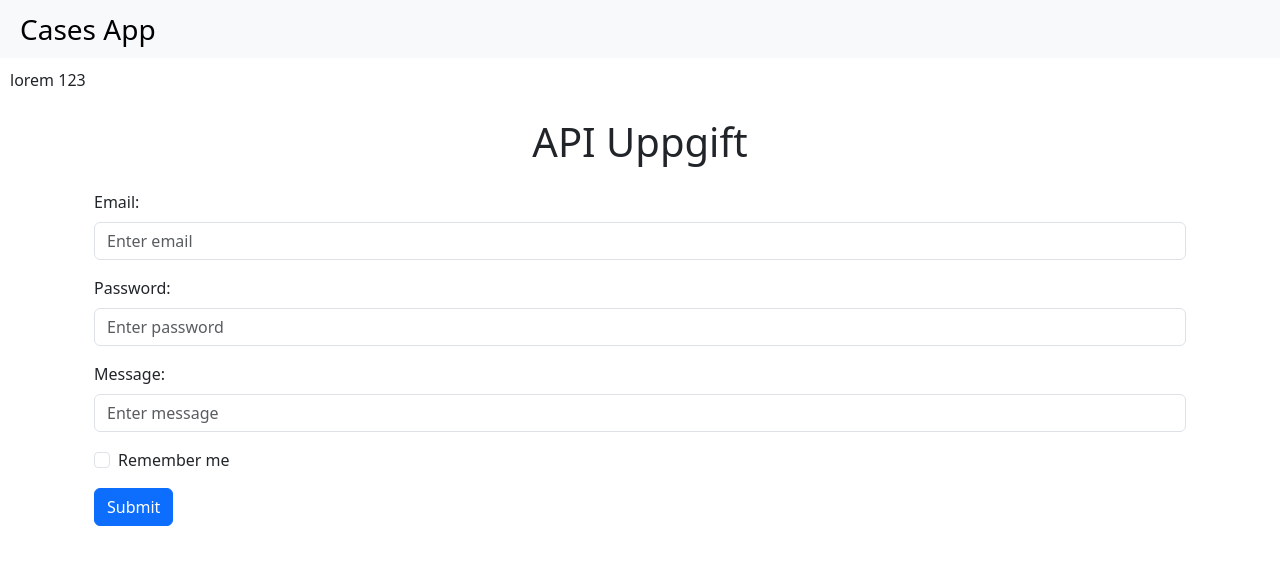
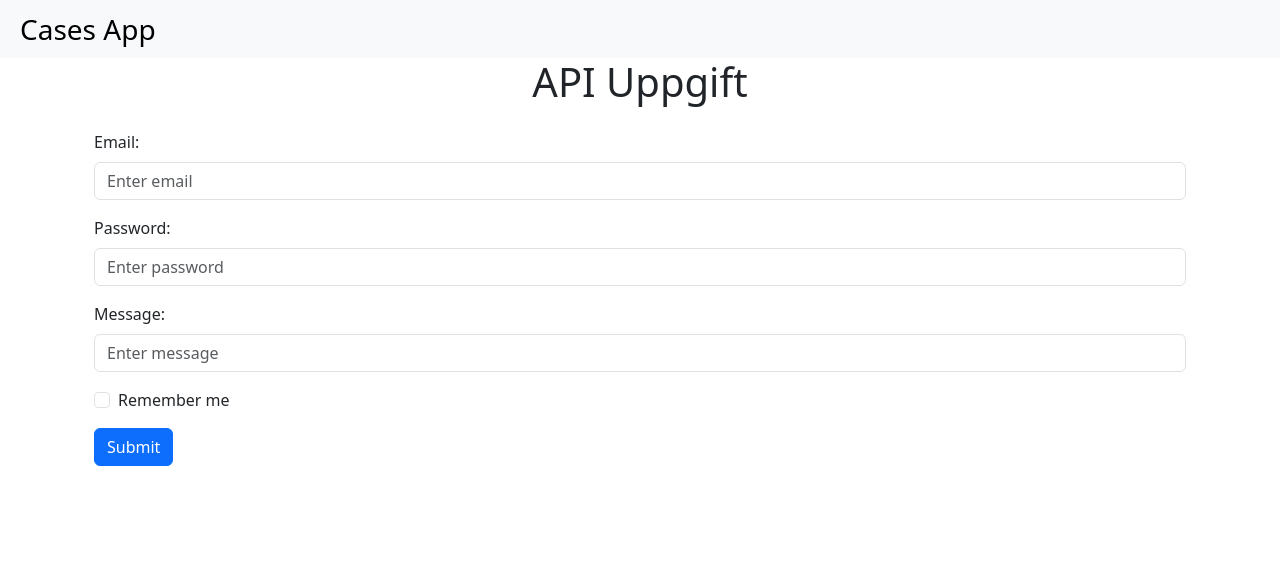
Before and after one commit to peterhogler/gruppuppgift-api, a plain HTML site: page index.html in a window 1280 px wide. Drawn offline with nearby package versions, Linux system fonts and the light colour scheme; a web font is replaced by a local one.

Commit message:
fixed my merge

```diff
--- a/index.html
+++ b/index.html
@@ -22,10 +22,6 @@
                 </div>
             </div>
         </nav>
-
-        <main>
-            <p>lorem 123</p>
-        </main>
 
         <div class="container">
             <div class="row">
```
